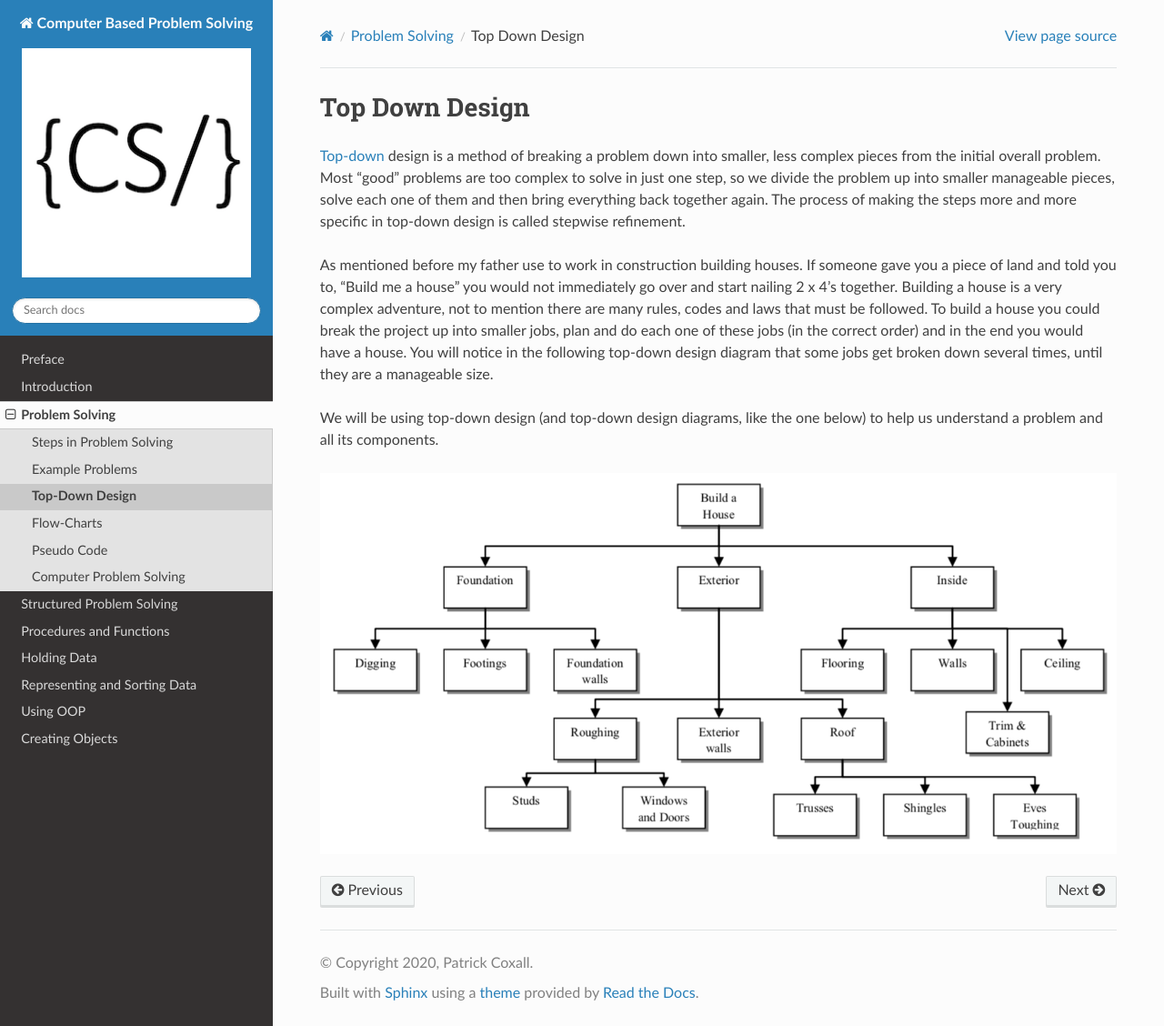
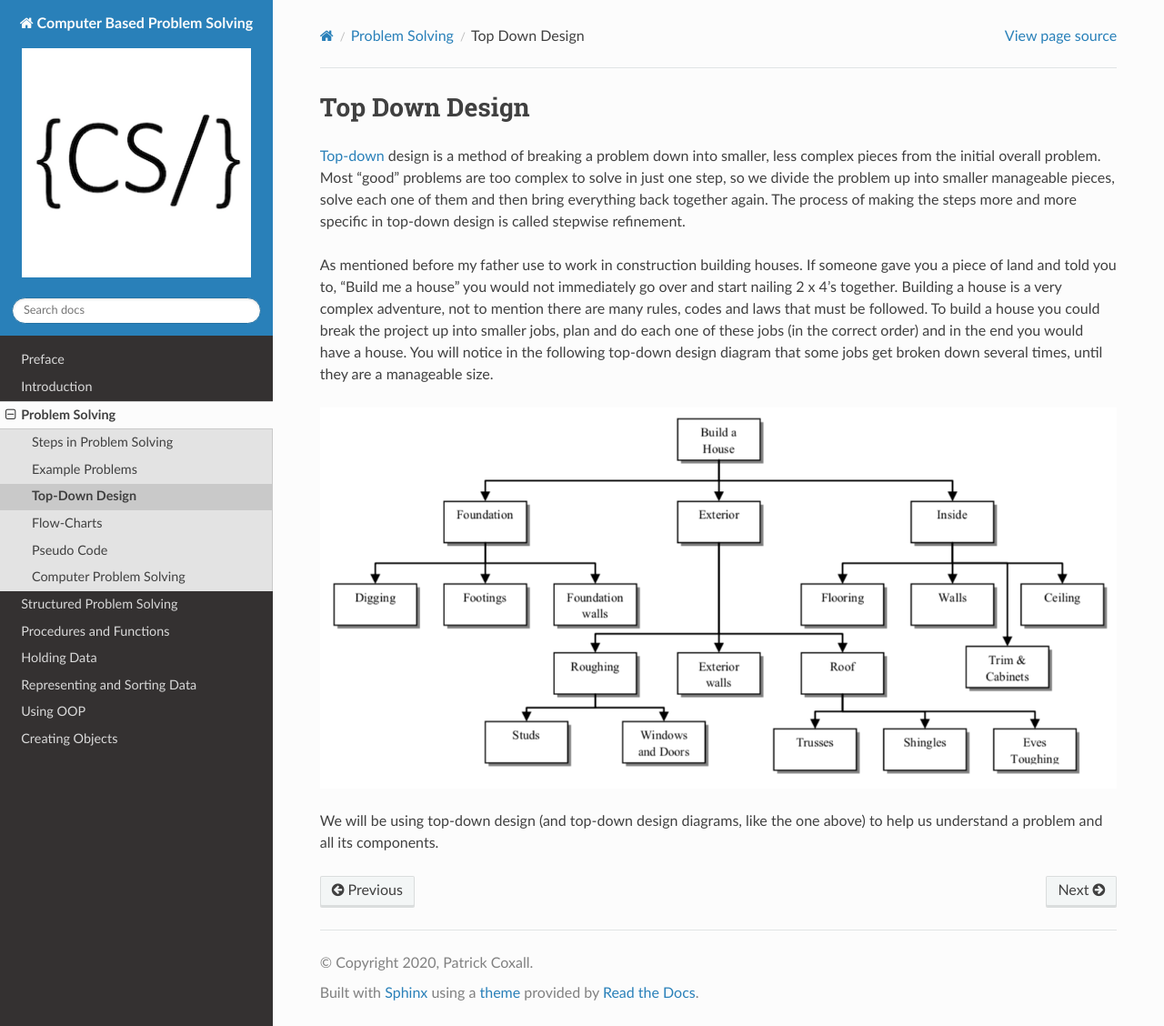
Before and after one commit to Mr-Coxall/Computer-Based-Problem-Solving, a Sphinx documentation site: the page built from docs/problem-solving/top-down-design.rst, in a window 1280 px wide and 1128 px high. Shown: the whole window at 91% size. Built offline with Sphinx 7.4.7 and the Read the Docs theme 2.0.0, drawn with Linux system fonts in a browser that asks for light colours.

Commit message:
Update Solving problem section

```diff
--- a/docs/index.rst
+++ b/docs/index.rst
@@ -33,6 +33,7 @@ Computer Based Problem Solving
 
 The goal of this book is to take students from the point of never having done any formal programming and lead them first through a structured method of problem solving (Input-Process-Output and Top-Down design), then into basic Structured Programming and then into the early basics of Object Oriented Programming (or OOP). If this book is used to teach a high school course in computer programming, there are likely many other learning outcomes that students are required to do that are not presented in this book. The focus of this book is strictly on solving problems with computer programming.
 
+A PDF version of this textbook can be downloaded `here <https://readthedocs.org/projects/computer-based-problem-solving/downloads/pdf/latest/>`_, for off-line reading.
 
 .. toctree::
    :maxdepth: 2
--- a/docs/problem-solving/flow-charts.rst
+++ b/docs/problem-solving/flow-charts.rst
@@ -3,6 +3,8 @@
 Flow-Charts
 ===========
 
-Some people think that there is no need to do flow-charts before writing a program; that you can just go to the computer and start writing code. Any “interesting” computer problem is so complex though, that without planning, you would just end up spinning your wheels and have to throw out most of your code. In our six step problem solving model, the second step was to create a model and flow-charts are an excellent tool to make a model of what happens in most computer problems. Remember that a computer program is just a set of steps that the computer follows to solve a problem. A flow-chart is just a pictorial representation of a sequence of steps.
+Some people think that there is no need to do `flow-charts <https://en.wikipedia.org/wiki/Flow_charts>`_ before writing a program; that you can just go to the computer and start writing code. Any “interesting” computer problem is so complex though, that without planning, you would just end up spinning your wheels and have to throw out most of your code. In our six step problem solving model, the second step was to create a model and flow-charts are an excellent tool to make a model of what happens in most computer problems. Remember that a computer program is just a set of steps that the computer follows to solve a problem. A flow-chart is just a pictorial representation of a sequence of steps.
 
 A flow-chart is a set of different shapes that each represent a certain type of action. These shapes are connected together with arrows so that you can see the flow of logic. The shapes are:
+
+.. image:: ./images/flow-chart-symbols.png
--- a/docs/problem-solving/top-down-design.rst
+++ b/docs/problem-solving/top-down-design.rst
@@ -7,6 +7,6 @@ Top Down Design
 
 As mentioned before my father use to work in construction building houses. If someone gave you a piece of land and told you to, “Build me a house” you would not immediately go over and start nailing 2 x 4’s together. Building a house is a very complex adventure, not to mention there are many rules, codes and laws that must be followed. To build a house you could break the project up into smaller jobs, plan and do each one of these jobs (in the correct order) and in the end you would have a house. You will notice in the following top-down design diagram that some jobs get broken down several times, until they are a manageable size.
 
-We will be using top-down design (and top-down design diagrams, like the one below) to help us understand a problem and all its components.
+.. image:: ./images/building_a_house.png
 
-.. image:: ./images/building_a_house.png
+We will be using top-down design (and top-down design diagrams, like the one above) to help us understand a problem and all its components.
```
Also changed, not shown: docs/problem-solving/images/flow-chart-symbols.png (added), 1 other file.
